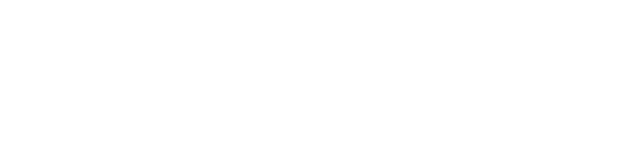
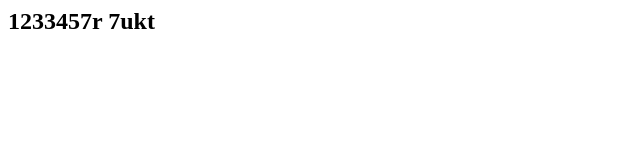
Before and after one commit to Arieljhy/resume, a plain HTML site: page index.html in a window 1280 px wide. Shown: the whole page, without its empty margins (0-640 px from the left). Drawn offline with Linux system fonts and the light colour scheme.

Commit message:
change index.html

```diff
--- a/index.html
+++ b/index.html
@@ -1,5 +1,5 @@
 <html>
   <body>
-    <h2></h2>
+    <h2>1233457r 7ukt </h2>
   </body>
 </html>
```
